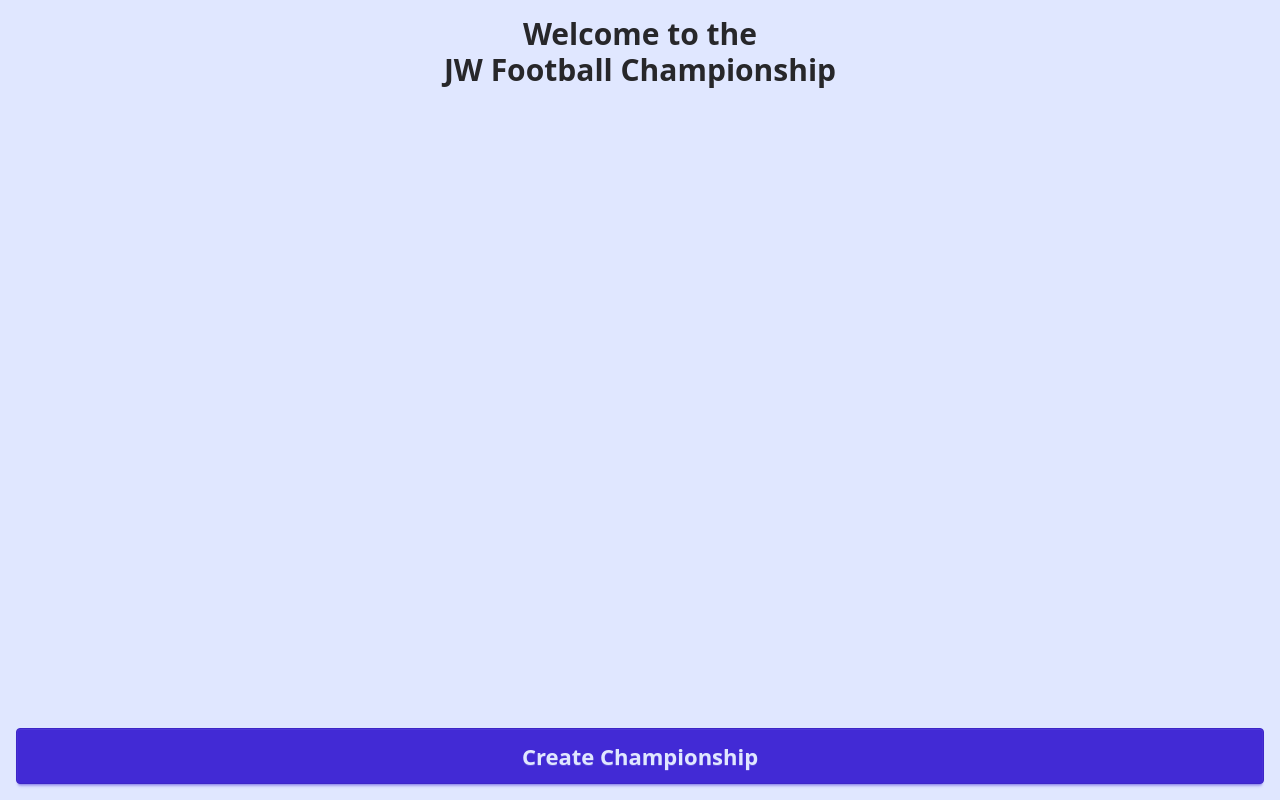
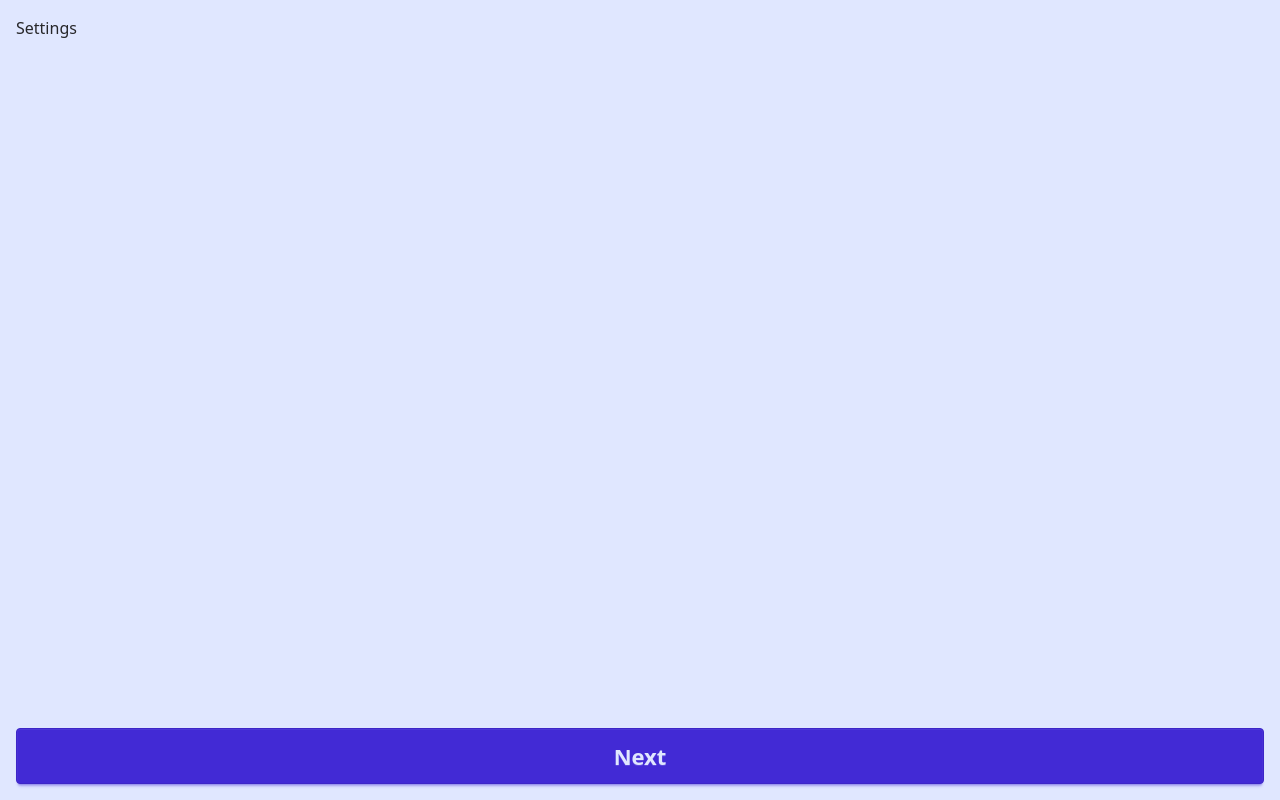
Before and after one commit to troyanvic/championship-js, a React (Vite) app in the folder championship-frontend/: page / in a window 1280 px wide. Both pictures are taken after a click on the button "Create Championship". Built offline with nearby package versions, Linux system fonts and the light colour scheme.

Commit message:
feat: integrate app context with championship flow

```diff
--- a/championship-frontend/src/components/Championship/index.tsx
+++ b/championship-frontend/src/components/Championship/index.tsx
@@ -1,5 +1,6 @@
-import { useState } from "react";
-import AppProvider, { type AppProviderStore } from "../Provider";
+import { type AppProviderStore } from "../../context/AppContext";
+import { useAppContext } from "../../hooks/useAppContext";
+import AppProvider from "../Provider";
 
 // import components
 import HomeScreen from "../HomeScreen";
@@ -7,19 +8,29 @@ import SettingsScreen from "../SettingsScreen";
 import TournamentScreen from "../TournamentScreen";
 
 export default function Championship() {
-  const [store] = useState<AppProviderStore>({
+  const initialStore: AppProviderStore = {
+    isHomeShown: true,
+    isSettingsShown: false,
     isTournamentShown: false,
-    isHomeScreenShown: true,
-    isSettingsShown: false,
-  });
+  };
 
   return (
-    <AppProvider store={store}>
-      <main className="bg-primary-content h-screen p-4 text-zinc-800">
-        {store.isHomeScreenShown && <HomeScreen />}
-        {store.isSettingsShown && <SettingsScreen />}
-        {store.isTournamentShown && <TournamentScreen />}
-      </main>
+    <AppProvider store={initialStore}>
+      <ChampionshipContent />
     </AppProvider>
   );
 }
+
+function ChampionshipContent() {
+  const { store } = useAppContext();
+
+  console.log("ChampionshipContent store", store);
+
+  return (
+    <main className="bg-primary-content h-screen p-4 text-zinc-800">
+      {store.isHomeShown && <HomeScreen />}
+      {store.isSettingsShown && <SettingsScreen />}
+      {store.isTournamentShown && <TournamentScreen />}
+    </main>
+  );
+}
--- a/championship-frontend/src/components/CreateChampionshipButton/index.tsx
+++ b/championship-frontend/src/components/CreateChampionshipButton/index.tsx
@@ -1,13 +1,15 @@
+import { useAppContext } from "../../hooks/useAppContext.ts";
+
 export default function CreateChampionshipButton() {
-  const handleClick = () => {
-    console.log("clicked");
-  };
+  const { onCreateChampionshipClick } = useAppContext();
 
   return (
     <button
       className="btn btn-primary btn-xl w-full"
       type="button"
-      onClick={handleClick}
+      onClick={() =>
+        onCreateChampionshipClick({ isHomeShown: false, isSettingsShown: true })
+      }
     >
       Create Championship
     </button>
--- a/championship-frontend/src/components/Provider/index.tsx
+++ b/championship-frontend/src/components/Provider/index.tsx
@@ -1,26 +1,30 @@
-import React, { createContext } from "react";
+import React, { useState } from "react";
 
-export type AppProviderStore = {
-  isTournamentShown: boolean;
-  isHomeScreenShown: boolean;
+import AppContext, { type AppProviderStore } from "../../context/AppContext";
+
+export type CreateChampionshipType = {
+  isHomeShown: boolean;
   isSettingsShown: boolean;
 };
 
-type AppContextType = {
-  store: AppProviderStore;
-};
-
-const AppContext = createContext<AppContextType | null>(null);
-
-export default function Index({
-  store,
+export default function AppProvider({
+  store: initialStore,
   children,
 }: {
   store: AppProviderStore;
   children: React.ReactNode;
 }) {
+  const [store, setStore] = useState<AppProviderStore>(initialStore);
+
   const value = {
     store,
+    onCreateChampionshipClick: (obj: CreateChampionshipType) => {
+      setStore((prevStore) => ({
+        ...prevStore,
+        isHomeShown: obj.isHomeShown,
+        isSettingsShown: obj.isSettingsShown,
+      }));
+    },
   };
 
   return <AppContext.Provider value={value}>{children}</AppContext.Provider>;
--- a/championship-frontend/src/components/SettingsScreen/index.tsx
+++ b/championship-frontend/src/components/SettingsScreen/index.tsx
@@ -1,3 +1,14 @@
 export default function SettingsScreen() {
-  return <div>Settings</div>;
+  return (
+    <section className="flex h-full flex-col justify-between">
+      <h2>Settings</h2>
+      <button
+        className="btn btn-primary btn-xl w-full"
+        type="button"
+        onClick={() => console.log("next")}
+      >
+        Next
+      </button>
+    </section>
+  );
 }
--- /dev/null
+++ b/championship-frontend/src/context/AppContext.ts
@@ -0,0 +1,18 @@
+import { createContext } from "react";
+
+import { type CreateChampionshipType } from "../components/Provider";
+
+export type AppProviderStore = {
+  isHomeShown: boolean;
+  isSettingsShown: boolean;
+  isTournamentShown: boolean;
+};
+
+type AppContextType = {
+  store: AppProviderStore;
+  onCreateChampionshipClick: (obj: CreateChampionshipType) => void;
+};
+
+const AppContext = createContext<AppContextType | null>(null);
+
+export default AppContext;
--- /dev/null
+++ b/championship-frontend/src/hooks/useAppContext.ts
@@ -0,0 +1,12 @@
+import { useContext } from "react";
+import AppContext from "../context/AppContext";
+
+export function useAppContext() {
+  const context = useContext(AppContext);
+
+  if (!context) {
+    throw new Error("useWidgetContext must be used within a WidgetProvider");
+  }
+
+  return context;
+}
```
